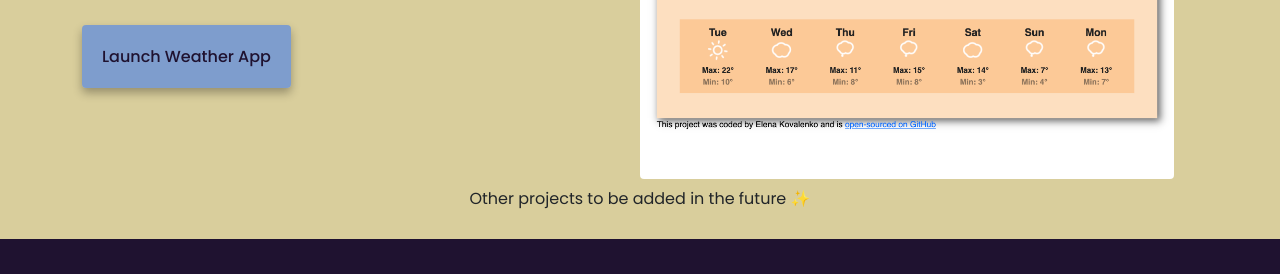
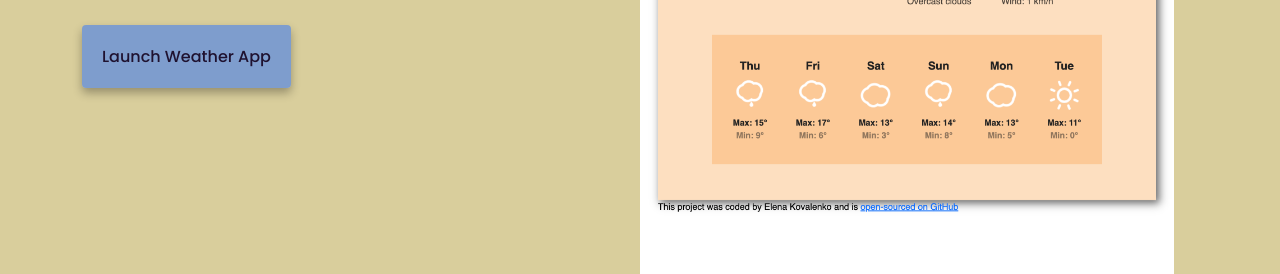
Before and after one commit to ElenaKova/Pers_site, a website: page index.html in a window 1280 px wide. Shown: the part 688-962 px from the top of the page. Drawn offline with nearby package versions, Linux system fonts and the light colour scheme; a web font is replaced by a local one.

Commit message:
fix img weather app

```diff
--- a/index.html
+++ b/index.html
@@ -82,7 +82,7 @@
                         </div>
                     </div>
                     <div class="col-md-6">
-                        <img src="/img/weat.WebP" class="img-fluid rounded" alt="meteoscreen">
+                        <img src="/img/view-laptop.WebP" class="img-fluid rounded" alt="meteoscreen">
                     </div>
 
                 </div>
```
Also changed, not shown: img/pers-photo.WebP (deleted), img/view-laptop.WebP (added), img/view-laptop.png (added), img/view-phone.WebP (added), img/view-phone.png (added), img/weat.WebP (deleted).
